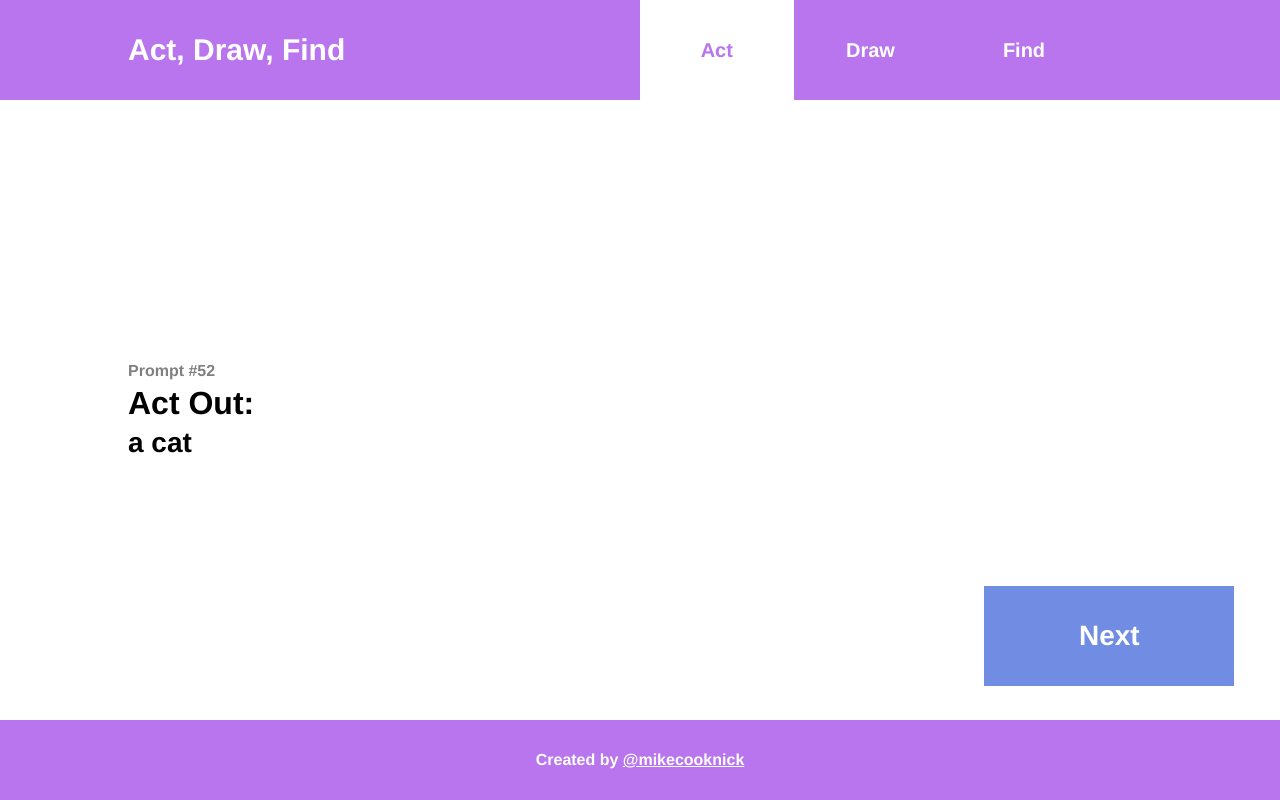
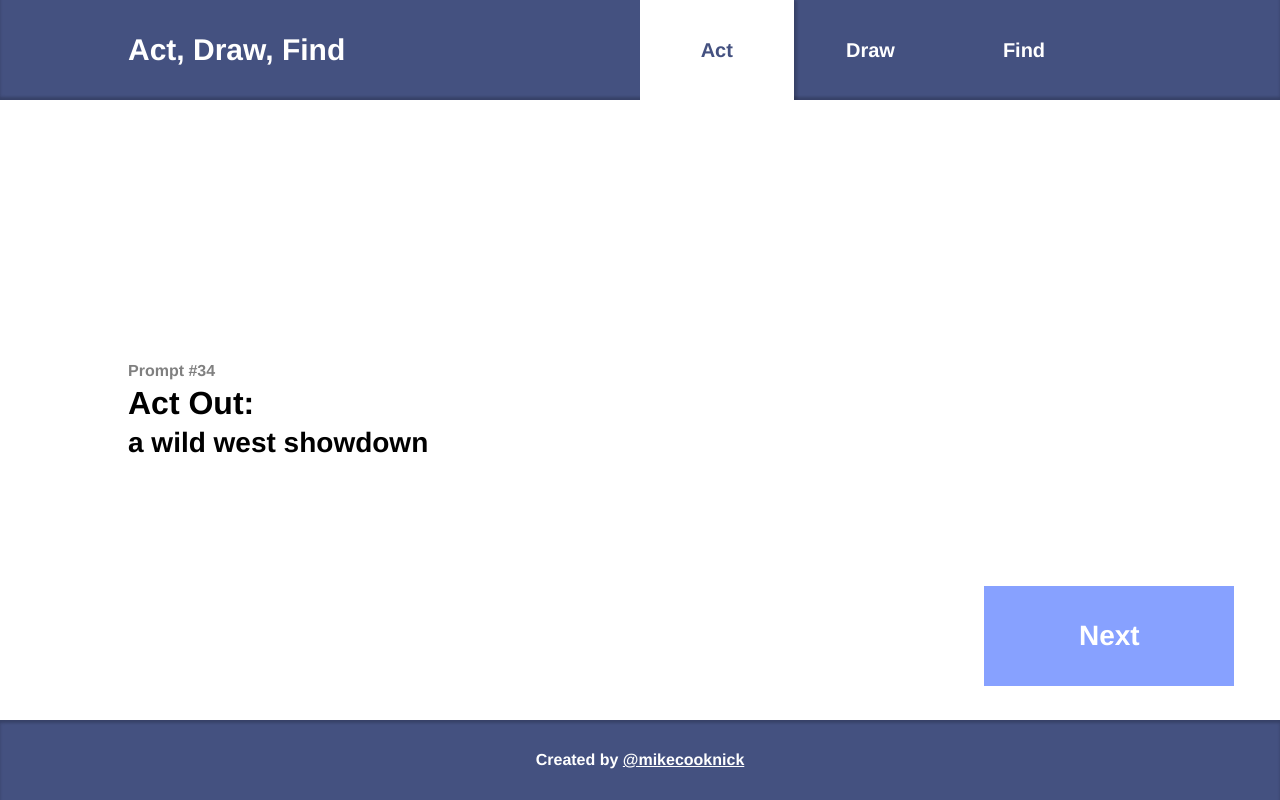
Before and after one commit to Cooknick/card-prompts, a React (Create React App) app: page / in a window 1280 px wide. Built offline with nearby package versions, Linux system fonts and the light colour scheme.

Commit message:
feat(app): improving styles, repairing deck looping

```diff
--- a/public/index.html
+++ b/public/index.html
@@ -28,6 +28,15 @@
     href="https://fonts.googleapis.com/css2?family=Quicksand:wght@300;400;700&display=swap&family=Limelight&display=swap"
     rel="stylesheet">
   <title>Act, Draw, Find</title>
+  <!-- Global site tag (gtag.js) - Google Analytics -->
+  <script async src="https://www.googletagmanager.com/gtag/js?id=G-LWTJS9KQQ1"></script>
+  <script>
+    window.dataLayer = window.dataLayer || [];
+    function gtag() { dataLayer.push(arguments); }
+    gtag('js', new Date());
+
+    gtag('config', 'G-LWTJS9KQQ1');
+  </script>
 </head>
 
 <body>
--- a/src/components/Deck.tsx
+++ b/src/components/Deck.tsx
@@ -45,7 +45,7 @@ const DeckButtonWrapper = styled.div`
     align-items: center;
 `
 const DeckButton = styled.div <{ isClicking: boolean }>`
-    background: ${props => props.isClicking ? colorCodes.pink : colorCodes.blue};
+    background: ${props => props.isClicking ? colorCodes.primary : colorCodes.secondary};
     color: white;
     border: none;
     transition: background 100ms;
@@ -57,11 +57,22 @@ const DeckButton = styled.div <{ isClicking: boolean }>`
     align-items: center;
     cursor: pointer;
     margin-bottom: 10%;
+    box-shadow: 0px 3px 3px rgba(0,0,0,0);
+    transition: all 150ms linear;
 
     :hover {
-        color: black;
+        transform: scale(1.02);
+        box-shadow: -2px 5px 5px rgba(0,0,0,0.2);
+    }
+
+    :active {
+        background
     }
 `
+
+const spaceEvent = () => {
+
+}
 
 const includedValue = (array: number[], item: number) => {
     return array.indexOf(item) > -1
@@ -70,37 +81,39 @@ const includedValue = (array: number[], item: number) => {
 const Deck: FC<{ list: string[], prompt: string }> = ({ list, prompt }) => {
     const [deckHistory, setDeckHistory] = useState<number[]>([])
     const [card, setCard] = useState<string>('')
-    const [clicking, isClicking] = useState<boolean>(false)
+    const [isClicking, setIsClicking] = useState<boolean>(false)
     const [randNumber, setRandNumber] = useState<number>(0);
 
     useEffect(() => {
+        setDeckHistory([])
         generateCard()
     }, [])
 
-    const generateNearlyRandomNumber = () => {
-        if (deckHistory.length === (list.length - 1)) {
+    const generateCard = () => {
+        if (deckHistory.length === list.length) {
             setDeckHistory([])
+            return;
         }
 
         const newRandNumber: number = Math.floor(Math.random() * list.length)
+        console.log(newRandNumber)
 
         if (newRandNumber === randNumber || includedValue(deckHistory, newRandNumber)) {
-            generateNearlyRandomNumber()
+            generateCard()
             return;
         }
 
         setRandNumber(newRandNumber)
         setDeckHistory(prev => [...prev, newRandNumber])
-    }
-
-    const generateCard = () => {
-        generateNearlyRandomNumber()
-        setCard(list[randNumber])
+        setCard(list[newRandNumber])
     }
 
     const clickButton = () => {
-        isClicking(!clicking);
+        setIsClicking(true);
         generateCard();
+        setTimeout(() => {
+            setIsClicking(false);
+        }, 250)
     }
 
     return (
@@ -117,7 +130,7 @@ const Deck: FC<{ list: string[], prompt: string }> = ({ list, prompt }) => {
                 </CardBody>
             </CardWrapper>
             <DeckButtonWrapper>
-                <DeckButton isClicking={clicking} onClick={() => clickButton()}>Next</DeckButton>
+                <DeckButton isClicking={isClicking} onClick={() => clickButton()}>Next</DeckButton>
             </DeckButtonWrapper>
         </DeckWrapper>
     )
--- a/src/components/Footer.tsx
+++ b/src/components/Footer.tsx
@@ -4,7 +4,7 @@ import { colorCodes } from '../constants';
 const FooterWrapper = styled.div`
 color: white;
 bottom: 0px;
-background: ${colorCodes.pink};
+background: ${colorCodes.primary};
 text-align: center;
 font-size: 16px;
 height: 80px;
@@ -12,6 +12,7 @@ width: 100%;
 display: flex;
 justify-content: center;
 align-items: center;
+box-shadow: inset 0px 3px 3px rgba(0,0,0,0.2);
 
     a {
         color: white;
--- a/src/components/Header.tsx
+++ b/src/components/Header.tsx
@@ -13,8 +13,9 @@ const HeaderWrapper = styled.div`
     padding: 0 10%;
     box-sizing: border-box;
     justify-content: space-between;
-    background: ${colorCodes.pink};
+    background: ${colorCodes.primary};
     align-items: center;
+    box-shadow: inset 0px -3px 3px rgba(0,0,0,0.2);
 
     a {
         color: white;
@@ -24,16 +25,19 @@ const HeaderWrapper = styled.div`
 const HeaderButton = styled.div <{ active: boolean }>`
     height: 100%;
     background: ${props => props.active ? 'white' : 'none'};
-    color: ${props => props.active ? colorCodes.pink : 'white'};
+    color: ${props => props.active ? colorCodes.primary : 'white'};
     width: 30%;
     align-items: center;
     display:flex;
     justify-content:center;
     cursor: pointer;
+    ${props => props.active ? ' box-shadow: 3px 0px 3px rgba(0,0,0,0.2);' : ''};
+
 
     :hover {
         background: white;
-        color: ${colorCodes.pink};
+        color: ${colorCodes.primary};
+        box-shadow: 3px 0px 3px rgba(0,0,0,0.2);
     }
 `
 
--- a/src/constants.ts
+++ b/src/constants.ts
@@ -1,6 +1,6 @@
 export const colorCodes = {
-    blue: '#718DE3',
-    pink: '#B875ED',
+    primary: '#445180',
+    secondary: '#87A1FF',
 }
 
 export const pageNames = {
```
Also changed, not shown: package.json (line endings or trailing spaces).
